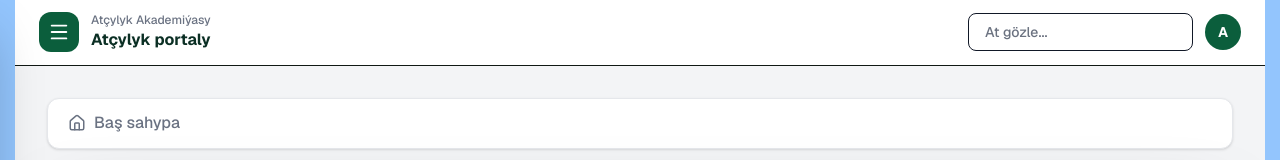
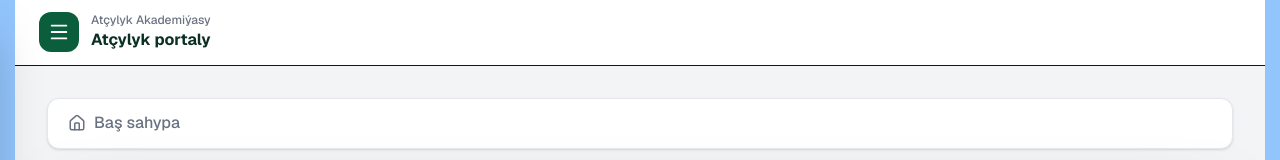
Before and after one commit to Stoun05/horse-portal-v2, a Next.js app: page / in a window 1280 px wide. Shown: the top 160 px of the page. Built offline with nearby package versions, Linux system fonts and the light colour scheme; no server answers.

Commit message:
chore(ui): remove unused topbar search and avatar

```diff
--- a/components/Topbar.tsx
+++ b/components/Topbar.tsx
@@ -31,10 +31,6 @@ export default function Topbar({ setOpen }: TopbarProps) {
         </div>
       </div>
 
-      <div className="hidden items-center gap-3 sm:flex">
-        <input type="text" placeholder="At gözle..." className="rounded-lg border px-4 py-2 text-sm text-slate-950 placeholder:text-slate-400" />
-        <div style={{ backgroundColor: settings.primaryColor }} className="flex h-9 w-9 items-center justify-center rounded-full text-sm font-bold text-white">A</div>
-      </div>
     </header>
   );
 }
```
